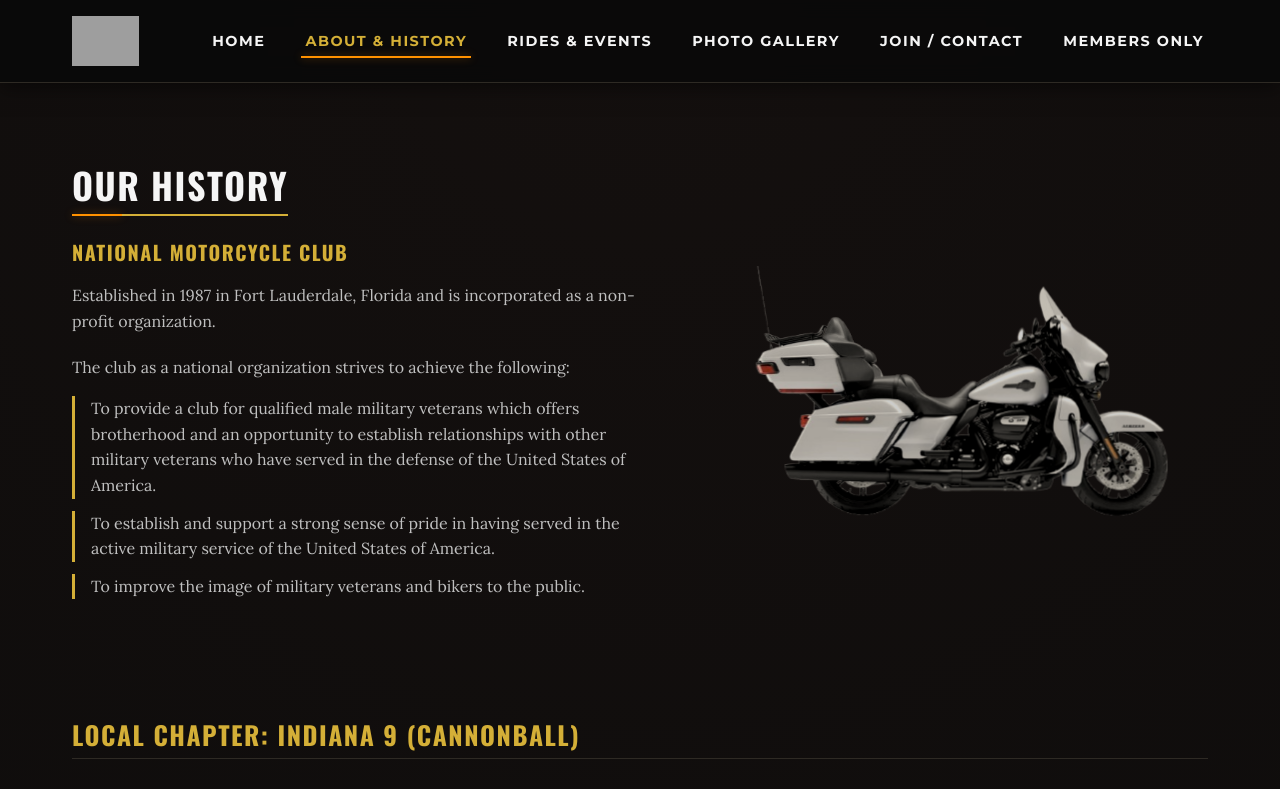
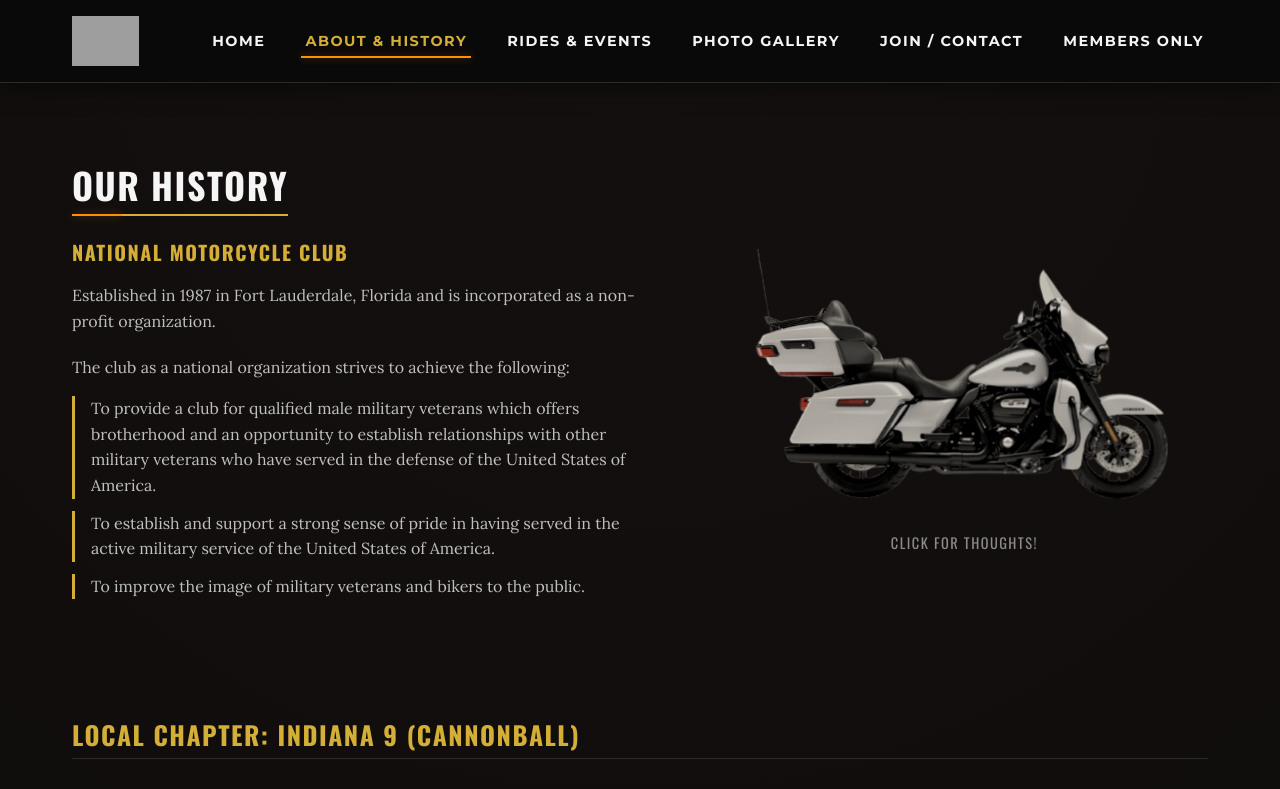
Before and after one commit to tonyoneill0322/antigravity_usmvmc_website, a React (Vite) app: page /about in a window 1280 px wide. Shown: the top 789 px of the page. Built offline with nearby package versions, Linux system fonts and the light colour scheme; grey boxes are pictures that could not be loaded; a web font is replaced by a local one.

Commit message:
Update contact page and added caption to bike on about page

```diff
--- a/src/index.css
+++ b/src/index.css
@@ -560,6 +560,24 @@ footer {
   cursor: pointer;
   will-change: transform, filter;
 }
+
+.about-image-caption {
+  text-align: center;
+  margin-top: 0.75rem;
+  font-size: 0.9rem;
+  color: var(--text-muted);
+  font-family: var(--font-heading);
+  text-transform: uppercase;
+  letter-spacing: 0.1em;
+  cursor: pointer;
+  transition: color 0.3s ease, transform 0.3s ease;
+}
+
+.about-image-caption:hover {
+  color: var(--accent-gold);
+  transform: translateY(-2px);
+}
+
 
 
 .values-grid {
--- a/src/pages/About.jsx
+++ b/src/pages/About.jsx
@@ -55,6 +55,7 @@ function About() {
   const quoteRef = useRef(null)
   const audioRef = useRef(null)
   const rumbleRef = useRef(null)
+  const captionRef = useRef(null)
 
   /**
    * Triggers a fast repeating, small coordinate translation tween to simulate
@@ -214,6 +215,11 @@ function About() {
       opacity: 0
     })
 
+    // Reset caption opacity
+    gsap.set(captionRef.current, {
+      opacity: 1
+    })
+
     const audio = audioRef.current
     audio.volume = 1.0
     audio.currentTime = 0
@@ -299,6 +305,13 @@ function About() {
       ease: 'back.out(1.5)'
     }, '<')
 
+    // Fade out the caption during takeoff
+    tl.to(captionRef.current, {
+      opacity: 0,
+      duration: 0.4,
+      ease: 'power2.in'
+    }, '<')
+
     // Transition Quote: slide quote container onto the screen as bike takes off
     tl.set(quoteRef.current, {
       y: '100%',
@@ -342,6 +355,13 @@ function About() {
       duration: 1.5,
       ease: 'power2.out'
     })
+
+    // Fade in the caption when the bike returns
+    tl.to(captionRef.current, {
+      opacity: 1,
+      duration: 0.6,
+      ease: 'power2.out'
+    }, '<0.5')
   })
 
   return (
@@ -383,6 +403,13 @@ function About() {
               onMouseLeave={handleMouseLeave}
               onClick={handleMotorcycleClick}
             />
+            <div
+              ref={captionRef}
+              className="about-image-caption"
+              onClick={handleMotorcycleClick}
+            >
+              Click for thoughts!
+            </div>
             {/* Quote Wrapper that clips the sliding text */}
             <div className="about-bike-quote-wrapper">
               <div ref={quoteRef} className="about-bike-quote">
--- a/src/pages/Contact.jsx
+++ b/src/pages/Contact.jsx
@@ -16,8 +16,8 @@ import { useForm, ValidationError } from '@formspree/react'
  * - GSAP transition animations splitting open columns.
  */
 function Contact() {
-  // Formspree Hook: binds our custom endpoint mnjyeonz
-  const [state, handleSubmit] = useForm('mnjyeonz')
+  // Formspree Hook: binds our custom endpoint xjgqrbko
+  const [state, handleSubmit] = useForm('xjgqrbko')
 
   // formData: Controls form state inputs
   const [formData, setFormData] = useState({
```
